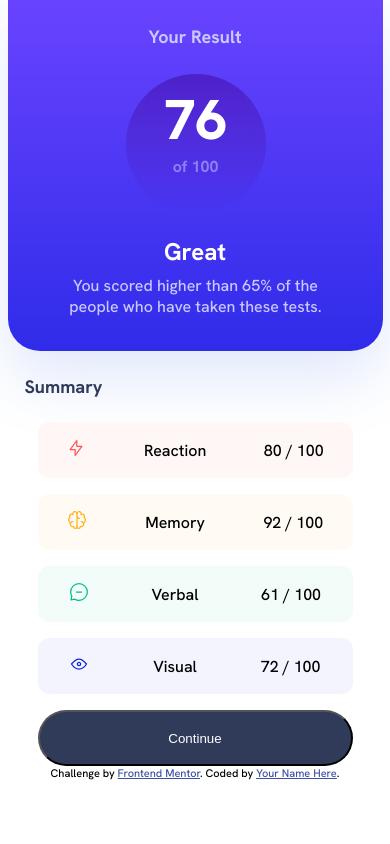
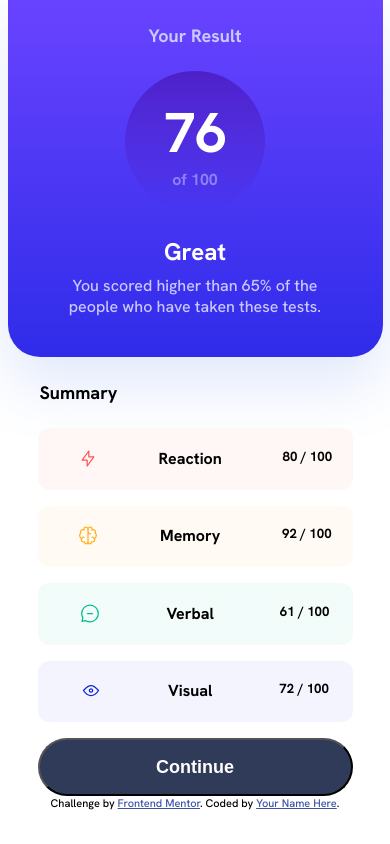
Before and after one commit to bauzhadze97/result, a plain HTML site: page index.html in a window 390 px wide. Drawn offline with Linux system fonts and the light colour scheme.

Commit message:
Mobile Done Correctly

```diff
--- a/index.html
+++ b/index.html
@@ -9,50 +9,43 @@
   <title>Frontend Mentor | Results summary component</title>
 
 <link rel="stylesheet" type="text/css" href="/style.css">
-
 </head>
 <body>
 <div class="container">
-     <div class="result">
-  Your Result
+     <!--Score Shape Start-->
+       <div class="gradient">
+       <h1>Your Result</h1>
        <div class="circle">
-          <div class="herotext">76</div>
-           <div class="nonherotext">of 100</div>
+         <h2>76</h3>
+          <h4>of 100</h4>
         </div>
-        <div class="resulttext"> Great</div>
-        <div class="scoredtext">You scored higher than 65% of the people who have taken these tests.</div>
+        <h3>Great</h3>
+        <p>You scored higher than 65% of the people who have taken these tests.
+        </p>
       </div>
+      <!--Score Shape End-->
 
-
-
-
-    <div class="reitingtext">Summary</div>
-      <div class="reaction">
-        <div> <img src="/assets/images/icon-reaction.svg"></div>
-        <div> Reaction</div>
-              <div> 80 / 100</div>
+   <h1>Summary</h1>
+ <div class="cards reaction">
+  <img src="/assets/images/icon-reaction.svg">
+  <h4>Reaction</h4>
+  <h5>80 / 100</h5>
 </div>
-
-      <div class="memory">
-        <div> <img src="/assets/images/icon-memory.svg"></div>
-        <div> Memory</div>
-              <div>   92 / 100</div>
+<div class="cards memory">
+  <img src="/assets/images/icon-memory.svg">
+  <h4>Memory</h4>
+    <h5>92 / 100</h5>
   </div>
-
-      <div class="verbal">
-        <div> <img src="/assets/images/icon-verbal.svg"></div>
-        <div> Verbal</div>
-              <div>   61 / 100</div>
+  <div class="cards verbal">
+    <img src="/assets/images/icon-verbal.svg">
+    <h4>Verbal</h4>
+      <h5>61 / 100</h5>
   </div>
-
-      <div class="visual">
-        <div> <img src="/assets/images/icon-visual.svg"></div>
-        <div> Visual</div>
-              <div>   72 / 100</div>
+  <div class="cards visual">
+    <img src="/assets/images/icon-visual.svg">
+    <h4>Visual</h4>
+      <h5>72 / 100</h5>
   </div>
-
-
-
   <button>Continue</button>
 
 </div>
--- a/style.css
+++ b/style.css
@@ -9,138 +9,92 @@ body{
     padding: 0;
     font-family: 'Hanken Grotesk';
 }
-.container{
-    display: flex;
-    flex-wrap: wrap;
-    justify-content: center;
-    align-items: center;
+.container {
     max-width: 375px;
 }
-
-.container .result {
-    width: 100%;
-    height: 326px;
+.container .gradient{
 background: linear-gradient(180deg, #7755FF 0%, #6943FF 0.01%, #2F2CE9 100%);
 box-shadow: 0px 30px 60px rgba(61, 108, 236, 0.15);
 border-radius: 0px 0px 32px 32px;
-    font-style: normal;
-    font-weight: 700;
+display: flex;
+flex-direction: column;
+}
+.container .gradient h1{
+    color: #CAC9FF;
     font-size: 18px;
-    line-height: 23px;
-    text-align: center;
-    color: #CAC9FF;
-    padding-top: 25px;
+    padding: 24px 0 24px 0;
 }
-.container .result .circle {
-    position: absolute;
-    left: 31.47%;
-    right: 31.2%;
-    top: 8.78%;
-    bottom: 73.92%;
+.container .gradient .circle{
 background: linear-gradient(180deg, #4D21C9 0%, rgba(37, 33, 201, 0) 100%, rgba(37, 33, 201, 0) 100%);
-    width: 140px;
-    height: 140px;
+max-width: 140px;
 border-radius: 50%;
 }
-.container .result .circle .herotext{
-    font-family: 'Hanken Grotesk';
-    font-style: normal;
-    font-weight: 800;
+.container .gradient .circle h2{
+    color: #FFFFFF;
     font-size: 56px;
-    line-height: 72px;
-    color: #FFF;
-    padding-top: 10px;
+    padding: 25px 38px 0 39px;
 }
-.container .result .circle .nonherotext{
-    font-family: 'Hanken Grotesk';
-    font-style: normal;
+.container .gradient .circle h4{
+    color: #CAC9FF;
+    font-size: 16px;
+    opacity: 0.52;
+    padding: 0 47px 22px 47px;
+}
+.container .gradient h3{
+    color: #FFFFFF;
+    font-size: 24px;
+    padding: 24px 0 8px 0;
+}
+.container .gradient p{
+    color: #CAC9FF;
+    font-size: 16px;
+    text-align: center;
+    font-weight:500;
+    padding: 0 57px 40px 57px;
+}
+.container  h1{
+    font-size: 18px;
     font-weight: 700;
+    padding: 24px 0 24px 32px;
+}
+.container .cards{
+    max-width: 315px;
+    display: flex;
+    flex-direction:row;
     font-size: 16px;
-    line-height: 21px;
-    color: #CAC9FF;
-    mix-blend-mode: normal;
-    opacity: 0.52;
-}
-
-.container .result .resulttext {
-    font-family: 'Hanken Grotesk';
-    font-style: normal;
-    font-weight: 700;
-    font-size: 24px;
-    line-height: 31px;
-    text-align: center;
-    color: #FFFFFF;
-    padding-top: 188px;
-    margin-bottom: 8px;
-}
-.container .result .scoredtext{
-    font-family: 'Hanken Grotesk';
-    font-style: normal;
-    font-weight: 500;
-    font-size: 16px;
-    line-height: 21px;
-    text-align: center;
-    padding: 0px 57px 0px 58px;
-    color: #CAC9FF;
-}
-.container .reitingtext{
-    font-family: 'Hanken Grotesk';
-    font-style: normal;
-    font-weight: 700;
-    font-size: 18px;
-    line-height: 23px;
-    color: #303B59;
-    padding: 24px 263px 24px 0;
-}
-
-.container .reaction {
-    background: linear-gradient(0deg, rgba(255, 255, 255, 0.95), rgba(255, 255, 255, 0.95)), #FF5555;
     border-radius: 12px;
-    width: 315px;
-    height: 56px;
-    display: flex;
-    align-items: center;
     margin-bottom: 16px;
 }
-.container .memory{
+.container .cards img, h4, h5{
+    padding: 19.5px 0 21px 20px;
+}
+.reaction{
+   background: linear-gradient(0deg, rgba(255, 255, 255, 0.95), rgba(255, 255, 255, 0.95)), #FF5555;
+}
+.memory{
     background: linear-gradient(0deg, rgba(255, 255, 255, 0.95), rgba(255, 255, 255, 0.95)), #FFB21E;
-    border-radius: 12px;
-    width: 315px;
-    height: 56px;
-    display: flex;
-    align-items: center;
-    margin-bottom: 16px;
 }
-.container .verbal {
+.verbal{
     background: linear-gradient(0deg, rgba(255, 255, 255, 0.95), rgba(255, 255, 255, 0.95)), #00BB8F;
-    border-radius: 12px;
-    width: 315px;
-    height: 56px;
-    display: flex;
-    align-items: center;
-    margin-bottom: 16px;
 }
-.container .visual {
+.visual {
     background: linear-gradient(0deg, rgba(255, 255, 255, 0.95), rgba(255, 255, 255, 0.95)), #1125D6;
-    border-radius: 12px;
-    width: 315px;
-    height: 56px;
-    display: flex;
-    align-items: center;
-    margin-bottom: 16px;
-
 }
 button {
+    display: flex;
     background: #303B59;
     border-radius: 128px;
-    width: 315px;
-    height: 56px;
-    color: white;
+    max-width: 315px;
+    width: 100%;
+    justify-content: center;
+    padding:17px 0 16px 0;
+    font-size: 18px;
+    font-weight: 700;
+    color: #FFFFFF;
+    cursor: pointer;
 }
-button:hover {
+button:hover{
     background: linear-gradient(180deg, #7755FF 0%, #6943FF 0.01%, #2F2CE9 100%);
-    border-radius: 128px;
-    cursor: pointer;
 }
 
 
```
Lines whose indentation alone changed are shown as unchanged.
